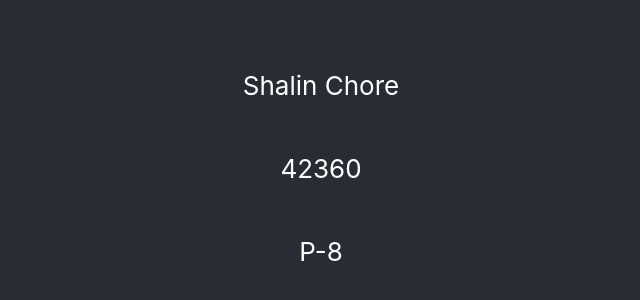
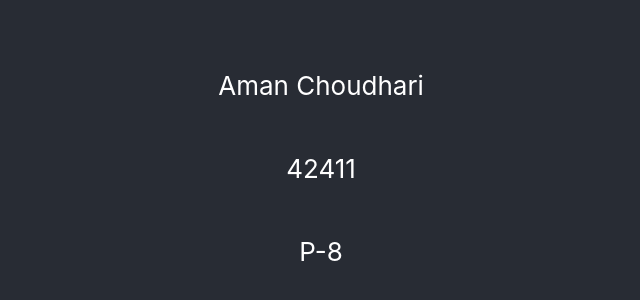
Before and after one commit to Shalzzz03/cc_exp_6, a React (Create React App) app: page / in a window 1280 px wide. Shown: the part 232-532 px from the top of the page, without its empty margins (319-959 px from the left). Built offline with nearby package versions, Linux system fonts and the light colour scheme.

Commit message:
Update App.js

```diff
--- a/src/App.js
+++ b/src/App.js
@@ -7,10 +7,10 @@ function App() {
       <header className="App-header">
 
         <p>
-          Shalin Chore
+          Aman Choudhari
         </p>
         <p>
-          42360
+          42411
         </p>
         <p>
           P-8
```
